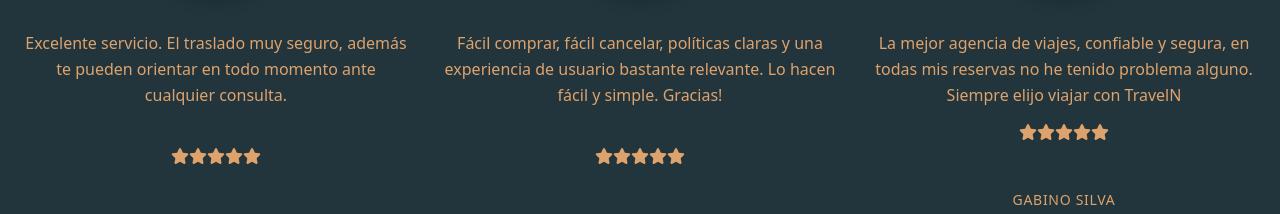
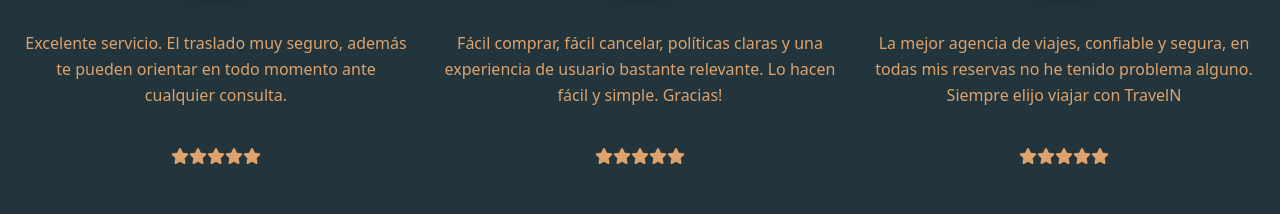
Before and after one commit to EzequielPages/Grupo-react-turno-noche-0422c2, a React (Create React App) app: page / in a window 1280 px wide. Shown: the part 3773-3987 px from the top of the page. Built offline with nearby package versions, Linux system fonts and the light colour scheme; data requests are answered from the project's data file.

Commit message:
correccion de estrellas

```diff
--- a/src/Components/Reviews.js
+++ b/src/Components/Reviews.js
@@ -49,7 +49,7 @@
           <img alt="testimonial" className="w-40 h-40 mb-8 object-cover object-center rounded-full inline-block border-2 border-gray-200 bg-gray-100 shadow-lg" src="https://mdbcdn.b-cdn.net/img/Photos/Avatars/img%20(9).webp"></img>
           <p className="leading-relaxed">La mejor agencia de viajes, confiable y segura, en todas mis reservas no he tenido problema alguno.
           Siempre elijo viajar con TravelN</p>
-          <ul className="flex justify-center pt-4">
+          <ul className="flex justify-center pt-10">
                 <FontAwesomeIcon icon={faStar} className="text-second-color"/>
                 <FontAwesomeIcon icon={faStar} className="text-second-color"/>
                 <FontAwesomeIcon icon={faStar} className="text-second-color"/>
```
